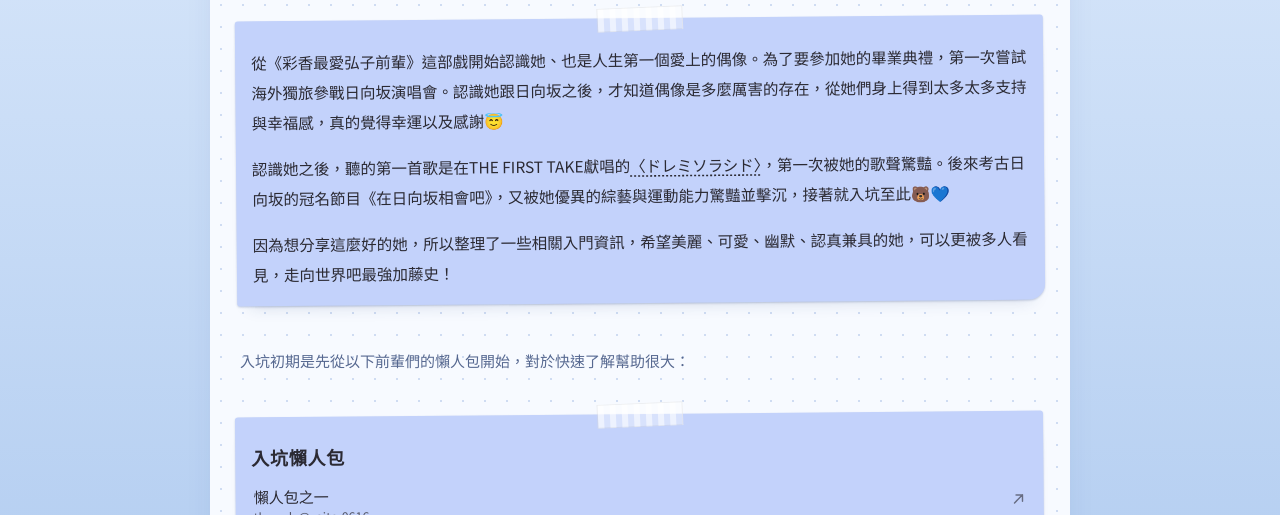
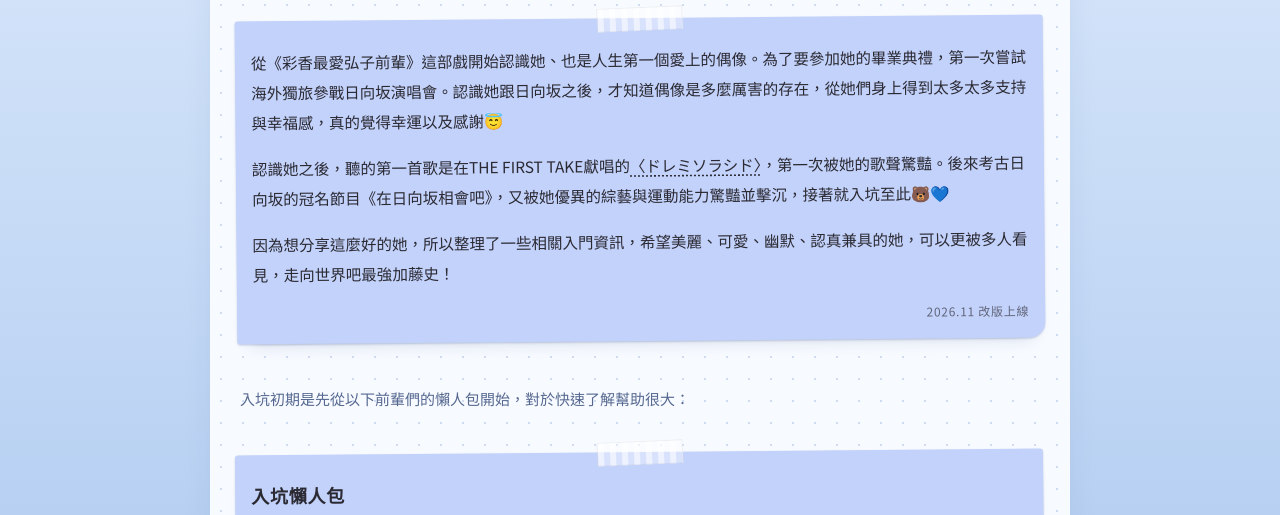
Before and after one commit to hinata-col/shihokato, a plain HTML site: page about/index.html in a window 1280 px wide. Shown: the part 210-725 px from the top of the page. Drawn offline with Linux system fonts and the light colour scheme; a web font is replaced by a local one.

Commit message:
關於本站：日文版、加上「2026.11 改版上線」小字
Co-Authored-By: Claude Sonnet 5.5 <noreply@anthropic.com>
Claude-Session: https://claude.ai/code/session_01NvHAcxB9tjTn2PLW6fASLZ

```diff
--- a/about/index.html
+++ b/about/index.html
@@ -228,6 +228,7 @@ a.rl:hover svg{opacity:1}
 
 .story{max-width:none}
 .nw{white-space:nowrap}
+.story p.since{margin:14px 0 0;font-size:12px;opacity:.65;text-align:right;letter-spacing:.06em}
 .lead-in,.foot{word-break:keep-all;overflow-wrap:anywhere}
 .story p{margin:0 0 1em;font-size:15.5px;line-height:1.95;overflow-wrap:anywhere}
 .story p:last-child{margin-bottom:6px}
@@ -257,6 +258,7 @@ img[data-ph].fo{animation:phin .45s ease}
         <p>從《彩香最愛弘子前輩》這部戲開始認識她、也是人生第一個愛上的偶像。為了要參加她的畢業典禮，第一次嘗試海外獨旅參戰日向坂演唱會。認識她跟日向坂之後，才知道偶像是多麼厲害的存在，從她們身上得到太多太多支持與幸福感，真的覺得幸運以及感謝😇</p>
         <p>認識她之後，聽的第一首歌是在THE FIRST TAKE獻唱的<a class="nw" href="https://youtu.be/U5BmjC4Aqc0" target="_blank" rel="noopener noreferrer">〈ドレミソラシド〉</a>，第一次被她的歌聲驚豔。後來考古日向坂的冠名節目《在日向坂相會吧》，又被她優異的綜藝與運動能力驚豔並擊沉，接著就入坑至此🐻💙</p>
         <p>因為想分享這麼好的她，所以整理了一些相關入門資訊，希望美麗、可愛、幽默、認真兼具的她，可以更被多人看見，走向世界吧最強<span class="nw">加藤史！</span></p>
+        <p class="since">2026.11 改版上線</p>
       </section>
     </div>
     <p class="lead-in">入坑初期是先從以下前輩們的懶人包開始，對於快速了解幫助很大：</p>
--- a/i18n.js
+++ b/i18n.js
@@ -20,7 +20,7 @@
     '私服穿搭': '私服コーデ',
     '行程': '予定',
     '相關資源': '関連リンク',
-    '關於本站': 'このサイトについて',
+    '關於本站': 'サイト紹介',
     '入坑懶人包': '入門まとめ',
 
     /* 首頁 */
@@ -183,6 +183,17 @@
     '人物': '人物',
     '年分': '年',
     '私服穿搭資料讀取失敗': '私服コーデのデータを読み込めませんでした',
+
+    /* 關於本站 */
+    '從《彩香最愛弘子前輩》這部戲開始認識她、也是人生第一個愛上的偶像。為了要參加她的畢業典禮，第一次嘗試海外獨旅參戰日向坂演唱會。認識她跟日向坂之後，才知道偶像是多麼厲害的存在，從她們身上得到太多太多支持與幸福感，真的覺得幸運以及感謝😇': '『彩香ちゃんは弘子先輩に恋してる』をきっかけに彼女を知り、人生で初めて好きになったアイドルです。卒業コンサートに参加したくて、初めての海外一人旅で日向坂のライブに行きました。彼女と日向坂を知ってから、アイドルがどれほどすごい存在かを知り、たくさんの支えと幸せをもらって、本当に幸運で、感謝の気持ちでいっぱいです😇',
+    '認識她之後，聽的第一首歌是在THE FIRST TAKE獻唱的': '彼女を知って最初に聴いた曲は、THE FIRST TAKEで歌った',
+    '，第一次被她的歌聲驚豔。後來考古日向坂的冠名節目《在日向坂相會吧》，又被她優異的綜藝與運動能力驚豔並擊沉，接著就入坑至此🐻💙': '。初めて彼女の歌声に心を奪われました。その後、日向坂の冠番組『日向坂で会いましょう』をさかのぼって観て、バラエティ力と運動能力の高さにも撃ち抜かれ、そのままハマって今に至ります🐻💙',
+    '因為想分享這麼好的她，所以整理了一些相關入門資訊，希望美麗、可愛、幽默、認真兼具的她，可以更被多人看見，走向世界吧最強': 'こんなに素敵な彼女を紹介したくて、入門向けの情報をまとめました。美しくて、可愛くて、面白くて、真面目な彼女が、もっと多くの人に知ってもらえますように。世界へ羽ばたけ、最強の',
+    '入坑初期是先從以下前輩們的懶人包開始，對於快速了解幫助很大：': 'ファンになりたての頃は、次の先輩方のまとめから読み始めました。全体を手早く知るのに、とても助けになりました。',
+    '懶人包之一': 'まとめその1',
+    '懶人包之二': 'まとめその2',
+    '多情史的日向坂CP們': '多情史の日向坂CPたち',
+    '2026.11 改版上線': '2026.11 リニューアル公開',
 
     /* 相關資源 */
     '官方帳號、影片與翻譯資源，點開會在新分頁前往。': '公式アカウント、動画、翻訳リソースです。タップすると新しいタブで開きます。',
```
